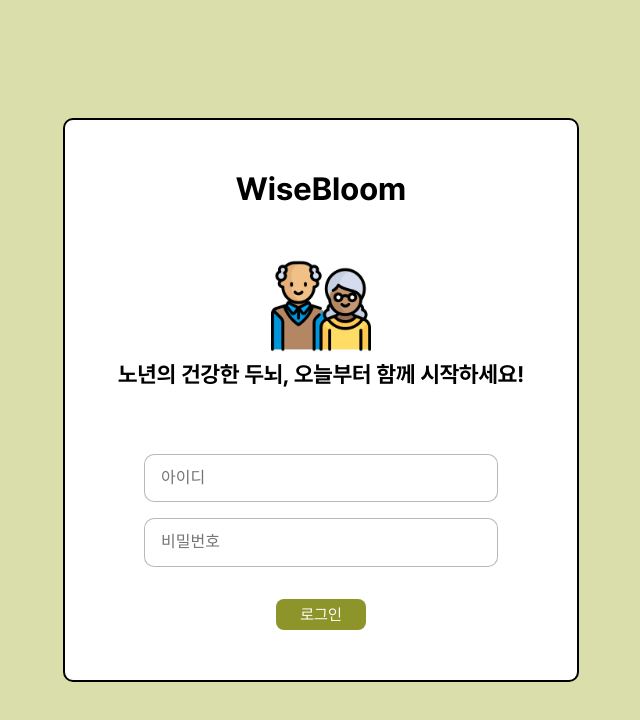
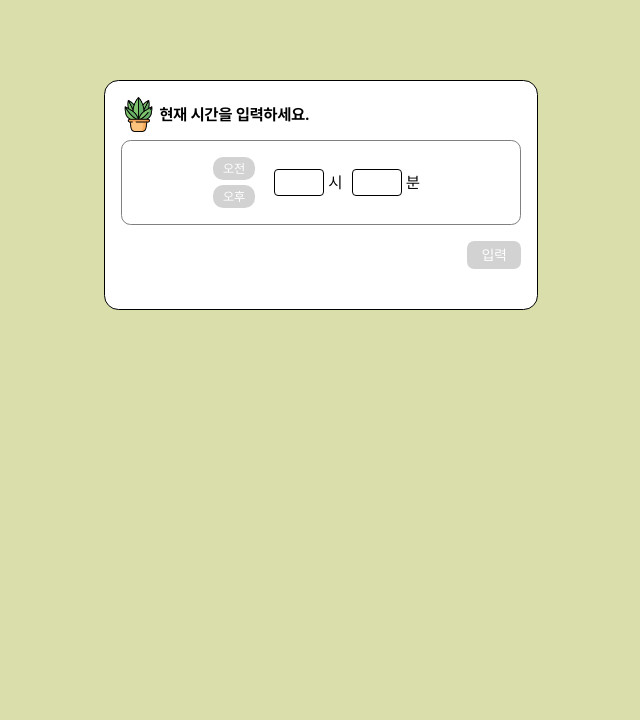
Before and after one commit to bmbx08/react-class-project, a React (Create React App) app: page / in a window 1280 px wide. Shown: the top 720 px of the page, without its empty margins (319-959 px from the left). Built offline with nearby package versions, Linux system fonts and the light colour scheme.

Commit message:
added fade-in-out css

```diff
--- a/src/App.js
+++ b/src/App.js
@@ -15,7 +15,7 @@ import DiaryPage from "./pages/JiwooPages/DiaryPage/DiaryPage";
 
 
 function App() {
-  const [page, setPage] = useState("LoginPage");
+  const [page, setPage] = useState("ClockPage1");
 
   return (
     <div>
--- a/src/pages/JiwooPages/StuffPage2/StuffPage2.jsx
+++ b/src/pages/JiwooPages/StuffPage2/StuffPage2.jsx
@@ -166,7 +166,7 @@ const Quiz2 = ({setPage}) => {
         <button onClick={Submit} className="button">
           채점
         </button>
-        <button onClick={Reset} className="button_reset">
+        <button onClick={Reset} className="button">
           다시 풀기
         </button>
         <button onClick={()=>setPage("StuffPage3")}>다음 페이지</button>
--- a/src/pages/KichanPages/ClockPage1/ClockPage1.jsx
+++ b/src/pages/KichanPages/ClockPage1/ClockPage1.jsx
@@ -1,4 +1,4 @@
-import React, { useState } from "react";
+import React, { useEffect, useState } from "react";
 import ProblemInfo from "./components/ProblemInfo";
 import ProblemA from "./components/ProblemA";
 import ProblemB from "./components/ProblemB";
@@ -8,14 +8,19 @@ const ClockPage1 = ({setPage}) => {
   const [userTimeObject, setUserTimeObject]=useState({hour:12,minute:0})
   const [showProblemB,setShowProblemB]= useState(false);
   const [answerBoolean,setAnswerBoolean]=useState(false);
+  const [fadeIn,setFadeIn]=useState(false);
+
+  useEffect(()=>{
+    setFadeIn(true);
+  },[])
 
   return (
-    <div className="clock-page1">
+    <div className={`clock-page1 ${fadeIn===true?"fade-in":"fade-out"}`}>
       <div className="clock-page1-container">
         <ProblemInfo prob="A"/>
         <ProblemA setUserTimeObject={setUserTimeObject} setShowProblemB={setShowProblemB}/>
         {showProblemB&&<ProblemInfo prob="B"/>}
-        {showProblemB&&<ProblemB userTimeObject={userTimeObject} answerBoolean={answerBoolean} setAnswerBoolean={setAnswerBoolean}/>}
+        {showProblemB&&<ProblemB userTimeObject={userTimeObject} setAnswerBoolean={setAnswerBoolean}/>}
         <div className="B-next-row">
          {answerBoolean&&(<button onClick={()=>setPage("ClockPage2")} className="B-next-button">다음</button>)}
         </div>
--- a/src/pages/KichanPages/ClockPage1/ClockPage1.style.css
+++ b/src/pages/KichanPages/ClockPage1/ClockPage1.style.css
@@ -3,6 +3,15 @@
   justify-content: center;
   padding-top: 5em;
   background-color: #dadeaa;
+  transition: ease-in-out 0.6s;
+}
+
+.clock-page1.fade-in{
+  opacity:1;
+}
+
+.clock-page1.fade-out{
+  opacity:0;
 }
 
 .clock-page1-container {
@@ -108,6 +117,18 @@
   background-color:rgba(218, 222, 170, 0.8);
 }
 
+.ProblemB-section{
+  transition: 1s ease-in-out;
+}
+
+.ProblemB-section.fade-in{
+  opacity: 1;
+}
+
+.ProblemB-section.fade-out{
+  opacity: 0;
+}
+
 .choice-box-section{
   display:flex;
   justify-content: space-evenly;
--- a/src/pages/KichanPages/ClockPage1/components/ProblemA.jsx
+++ b/src/pages/KichanPages/ClockPage1/components/ProblemA.jsx
@@ -29,6 +29,12 @@ const ProblemA = ({setUserTimeObject,setShowProblemB}) => {
         }
     }
 
+    const handleSubmitButton=(event)=>{
+      if(event.type==="click"||(event.type==="keydown"&&event.key==="Enter")){
+        setShowProblemB(true);
+      }
+    }
+
   return (
     <div className="ProblemA-section">
       <div className="timeA-input-section">
@@ -37,15 +43,15 @@ const ProblemA = ({setUserTimeObject,setShowProblemB}) => {
           <button className={`time-radio ${selectedRadio==="PM"?"selected":""}`} onClick={(e)=>handleTimeRadio(e)}>오후</button>
         </div>
         <div className="timeA-input-box">
-          <input onChange={(event)=>handleTimeInput(event)} type="number" name="hour" className="timeA-input"/> 시
+          <input onChange={(event)=>handleTimeInput(event)} onKeyDown={handleSubmitButton} type="number" name="hour" className="timeA-input"/> 시
         </div>
         <div className="timeA-input-box">
-          <input onChange={(event)=>handleTimeInput(event)} type="number" name="minute" className="timeA-input"/> 분
+          <input onChange={(event)=>handleTimeInput(event)} onKeyDown={handleSubmitButton} type="number" name="minute" className="timeA-input"/> 분
         </div>
         <div className="redd-text">{selectedRadio}</div>
       </div>
       <div className="ProblemA-submit-section">
-        <button className="ProblemA-submit-button" onClick={()=>{setShowProblemB(true)}}>입력</button>
+        <button className="ProblemA-submit-button" onClick={handleSubmitButton}>입력</button>
       </div>
 
     </div>
--- a/src/pages/KichanPages/ClockPage1/components/ProblemB.jsx
+++ b/src/pages/KichanPages/ClockPage1/components/ProblemB.jsx
@@ -1,10 +1,11 @@
 import React, { useEffect, useState } from 'react'
 import ChoiceBox from './ChoiceBox';
 
-const ProblemB = ({userTimeObject,answerBoolean,setAnswerBoolean}) => {
+const ProblemB = ({userTimeObject,setAnswerBoolean}) => {
   const [choiceArray,setChoiceArray]=useState([]);
   const [shuffledChoices, setShuffledChoices] = useState(null);
   const [resultMessage, setResultMessage] = useState(null);
+  const [fadeIn, setFadeIn] = useState(false);
 
   const createRandTimeArray=(num)=>{
     let randomTimeObjectArray=[];
@@ -39,6 +40,10 @@ const ProblemB = ({userTimeObject,answerBoolean,setAnswerBoolean}) => {
   }
 
   useEffect(()=>{
+    setFadeIn(true);
+  },[])
+
+  useEffect(()=>{
     let randomTimeArray=createRandTimeArray(3);
     setChoiceArray([
       ...randomTimeArray, userTimeObject,
@@ -55,7 +60,7 @@ const ProblemB = ({userTimeObject,answerBoolean,setAnswerBoolean}) => {
 
 
   return (
-    <div className="ProblemB-section">
+    <div className={`ProblemB-section ${fadeIn===true?"fade-in":"fade-out"}`}>
       <div className='choice-box-section'>
         {shuffledChoices&&shuffledChoices.map((choice, index)=>(
           <ChoiceBox choice={choice} choiceNum={index+1} handleBSubmit={handleBSubmit}/>
--- a/src/pages/KichanPages/ClockPage2/ClockPage2.jsx
+++ b/src/pages/KichanPages/ClockPage2/ClockPage2.jsx
@@ -1,21 +1,24 @@
-import React from 'react'
+import React, { useEffect, useState } from 'react'
 import "./ClockPage2.style.css"
 import ProblemInfo from './components/ProblemInfo'
 import ProblemTable from './components/ProblemTable/ProblemTable'
 import ChoiceSection from './components/ChoiceSection/ChoiceSection'
 
 const ClockPage2 = ({setPage}) => {
+  const [fadeIn,setFadeIn]=useState(false);
+
+  useEffect(()=>{
+    setFadeIn(true);
+  },[])
+
   return (
-    <div className='clock-page-2'>
+    <div className={`clock-page-2 ${fadeIn===true?"fade-in":"fade-out"}`}>
       <div className='clock-page-2-container'>
         <ProblemInfo prob="A"/>
         <ProblemTable/>
 
         <ProblemInfo prob="B"/>
         <ChoiceSection setPage={setPage}/>
-
-
-
       </div>
 
     </div>
--- a/src/pages/KichanPages/ClockPage2/ClockPage2.style.css
+++ b/src/pages/KichanPages/ClockPage2/ClockPage2.style.css
@@ -2,6 +2,15 @@
     display:flex;
     justify-content: center;
     padding-top: 5em;
+    transition: 0.6s ease-in-out
+}
+
+.clock-page-2.fade-in{
+    opacity: 1;
+}
+
+.clock-page-2.fade-out{
+    opacity:0;
 }
 
 .clock-page-2-container{
--- a/src/pages/KichanPages/ClockPage2/components/ProblemTable/Table/makeAnswerObj.js
+++ b/src/pages/KichanPages/ClockPage2/components/ProblemTable/Table/makeAnswerObj.js
@@ -9,7 +9,7 @@ const createLocationAnswer=({hour,minute,period,diff})=>{
         answerHour+=12;
         answerPeriod = (answerPeriod==="오전"?"오후":"오전");
     }
-    if(answerPeriod>12){
+    if(answerHour>12){
         answerHour-=12;
         answerPeriod = (answerPeriod==="오후"?"오전":"오후");
     }
--- a/src/pages/KichanPages/LoginPage/LoginPage.jsx
+++ b/src/pages/KichanPages/LoginPage/LoginPage.jsx
@@ -8,7 +8,7 @@ const LoginPage = ({setPage}) => {
   const [password, setPassword] = useState("");
 
   const handleLogin = (event) => {
-    if(event.type=="click"||(event.type==="keydown"&&event.key==="Enter")){
+    if(event.type==="click"||(event.type==="keydown"&&event.key==="Enter")){
       if(id==="user"&&password==="1234"){
         alert("로그인되었습니다.");
         setPage("ClockPage1");
```
